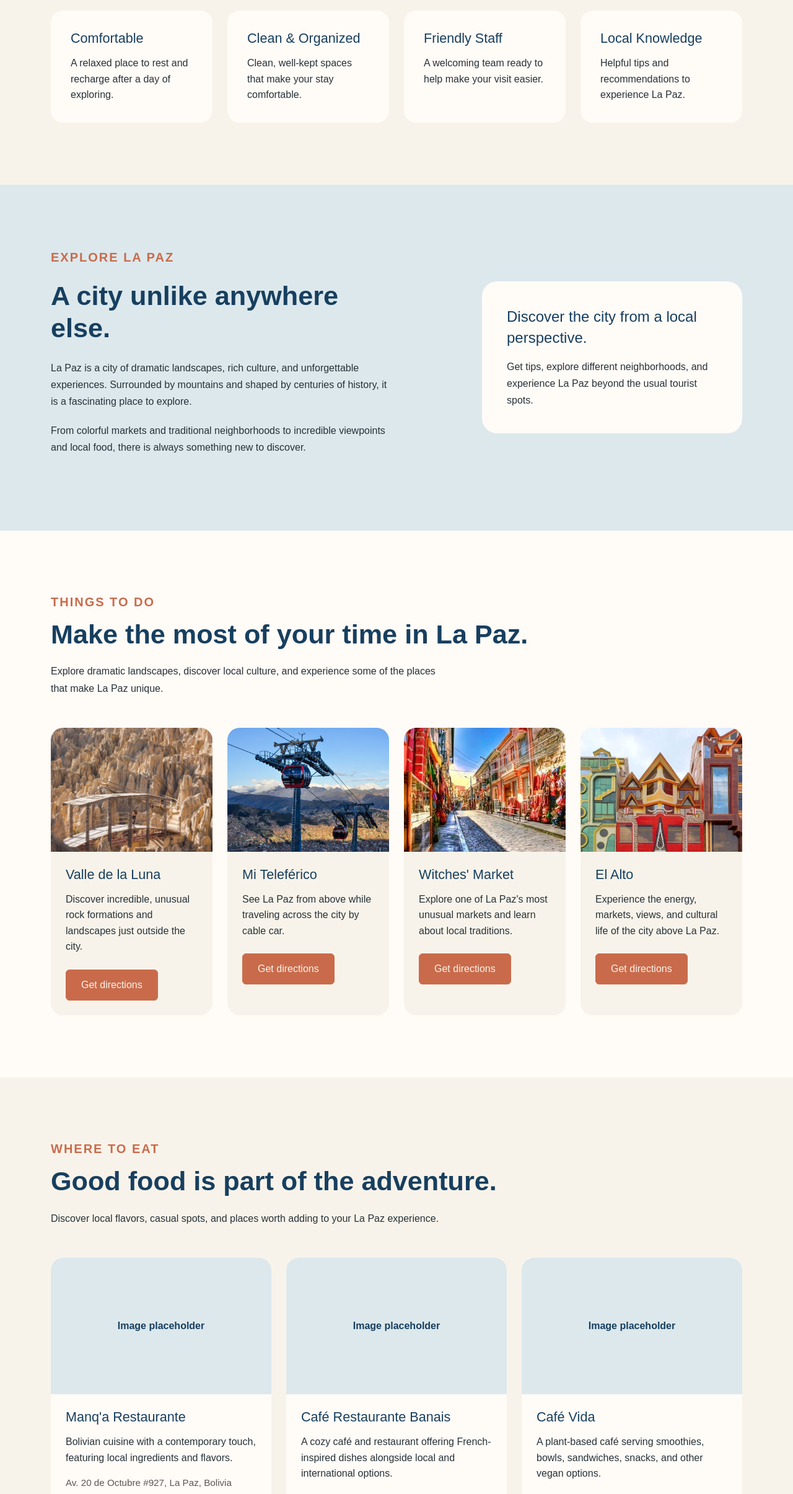
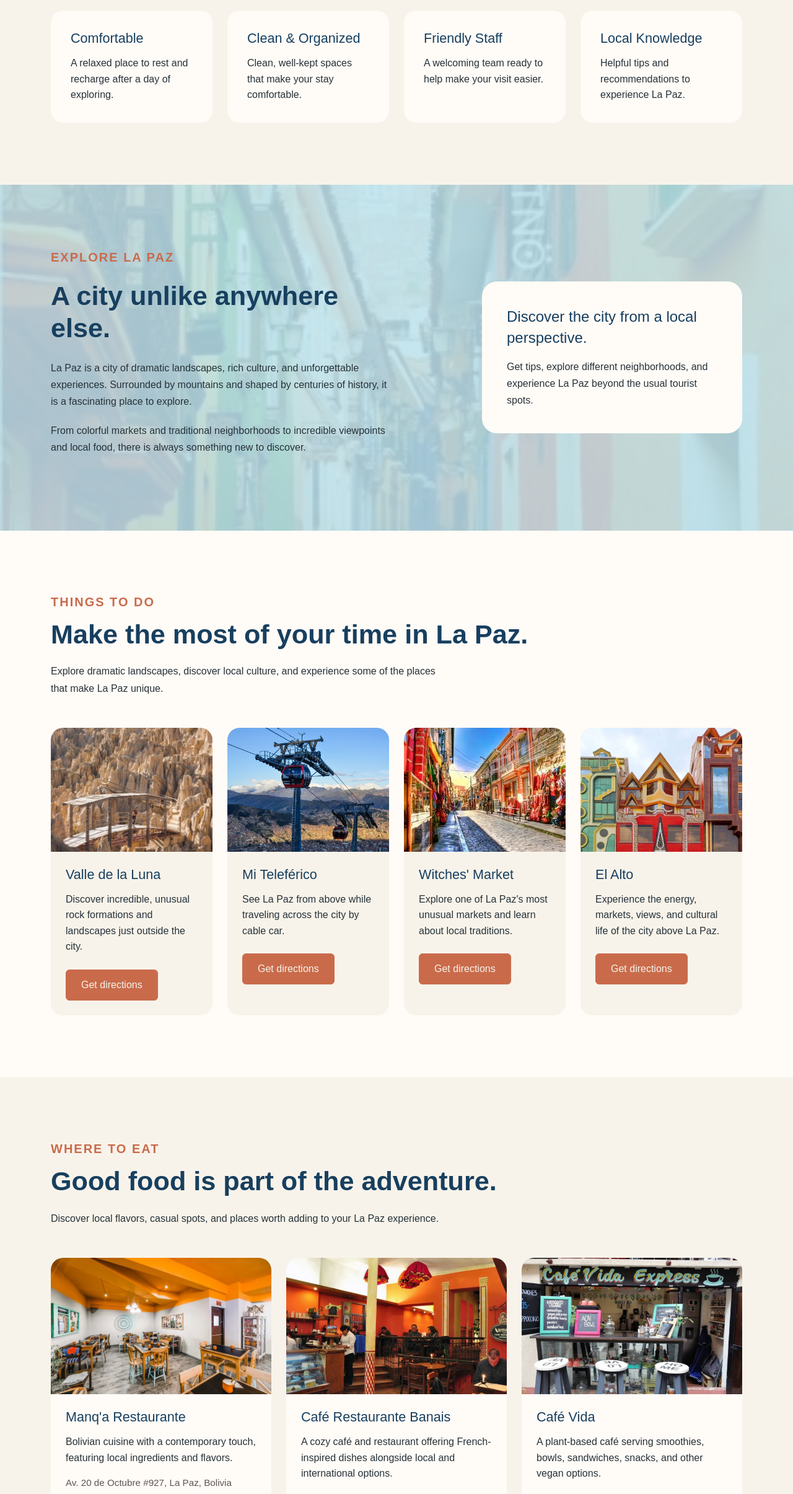
Before and after one commit to FabianaResstel/lapazhostel, a React (Vite) app: page /en in a window 1280 px wide. Shown: the part 1571-3981 px from the top of the page at 62% size. Built offline with nearby package versions, Linux system fonts and the light colour scheme.

Commit message:
add background layer

```diff
--- a/src/components/LaPaz.jsx
+++ b/src/components/LaPaz.jsx
@@ -1,6 +1,12 @@
+import laPazBackground from "../images/lapaz-background.jpg";
+
 function LaPaz({ t }) {
   return (
-    <section id="la-paz" className="la-paz-section">
+    <section
+      id="la-paz"
+      className="la-paz-section"
+      style={{ "--la-paz-background": `url(${laPazBackground})` }}
+    >
       <div className="container">
         <div className="row align-items-center">
           <div className="col-lg-6">
--- a/src/components/Restaurants.jsx
+++ b/src/components/Restaurants.jsx
@@ -1,16 +1,23 @@
+import manqaImage from "../images/manqa.webp";
+import banaisImage from "../images/banais.jpg";
+import cafeVidaImage from "../images/cafe-vida.png";
+
 const restaurants = [
   {
     id: "manqa",
+    image: manqaImage,
     mapsUrl:
       "https://www.google.com/maps/place/Manq'a+Restaurante/@-16.5101357,-68.12891,17z/data=!3m1!4b1!4m9!1m2!2m1!1sgoogle+maps+open+now!3m5!1s0x915f21c4cdfa0df7:0x15d2bfa733a5b7b9!8m2!3d-16.5101409!4d-68.1263351!16s%2Fg%2F11h0_p93w9?entry=ttu",
   },
   {
     id: "banais",
+    image: banaisImage,
     mapsUrl:
       "https://www.google.com/maps/place/Caf%C3%A9+Restaurante+Banais/@-16.4967865,-68.1398332,17z/data=!3m1!4b1!4m6!3m5!1s0x915f2074073ee0e3:0x75892032eff12382!8m2!3d-16.4967917!4d-68.1372583!16s%2Fg%2F11c2pv54tm?entry=ttu",
   },
   {
     id: "cafeVida",
+    image: cafeVidaImage,
     mapsUrl:
       "https://www.google.com/maps/place/Cafe+Vida/@-16.4987726,-68.140007,17z/data=!3m1!4b1!4m6!3m5!1s0x915f2076a099d439:0xec8013e169340ca0!8m2!3d-16.4987778!4d-68.1374321!16s%2Fg%2F11c5bnq2_5?entry=ttu",
   },
@@ -34,7 +41,12 @@ function Restaurants({ t }) {
               {" "}
               <div className="restaurant-card">
                 {" "}
-                <div className="restaurant-image">Image placeholder</div>{" "}
+                <div className="restaurant-image">
+                  <img
+                    src={restaurant.image}
+                    alt={t.restaurants.items[restaurant.id].name}
+                  />
+                </div>{" "}
                 <h3>{t.restaurants.items[restaurant.id].name}</h3>{" "}
                 <p>{t.restaurants.items[restaurant.id].description}</p>{" "}
                 <p className="restaurant-address">
--- a/src/index.css
+++ b/src/index.css
@@ -185,8 +185,25 @@ body {
 }
 
 .la-paz-section {
+  position: relative;
   padding: 100px 0;
-  background-color: #dce8ec;
+  background-color: #bce5f3;
+}
+
+.la-paz-section::before {
+  content: "";
+  position: absolute;
+  inset: 0;
+  background-image: var(--la-paz-background);
+  background-size: cover;
+  background-position: center;
+  opacity: 0.15;
+  z-index: 0;
+}
+
+.la-paz-section>.container {
+  position: relative;
+  z-index: 1;
 }
 
 .la-paz-section h2 {
@@ -309,6 +326,12 @@ body {
   background-color: #dce8ec;
   color: #173f5f;
   font-weight: 600;
+}
+
+.restaurant-image img {
+  width: 100%;
+  height: 100%;
+  object-fit: cover;
 }
 
 .restaurant-card h3 {
```
Also changed, not shown: src/images/lapaz-background.jpg (added).
